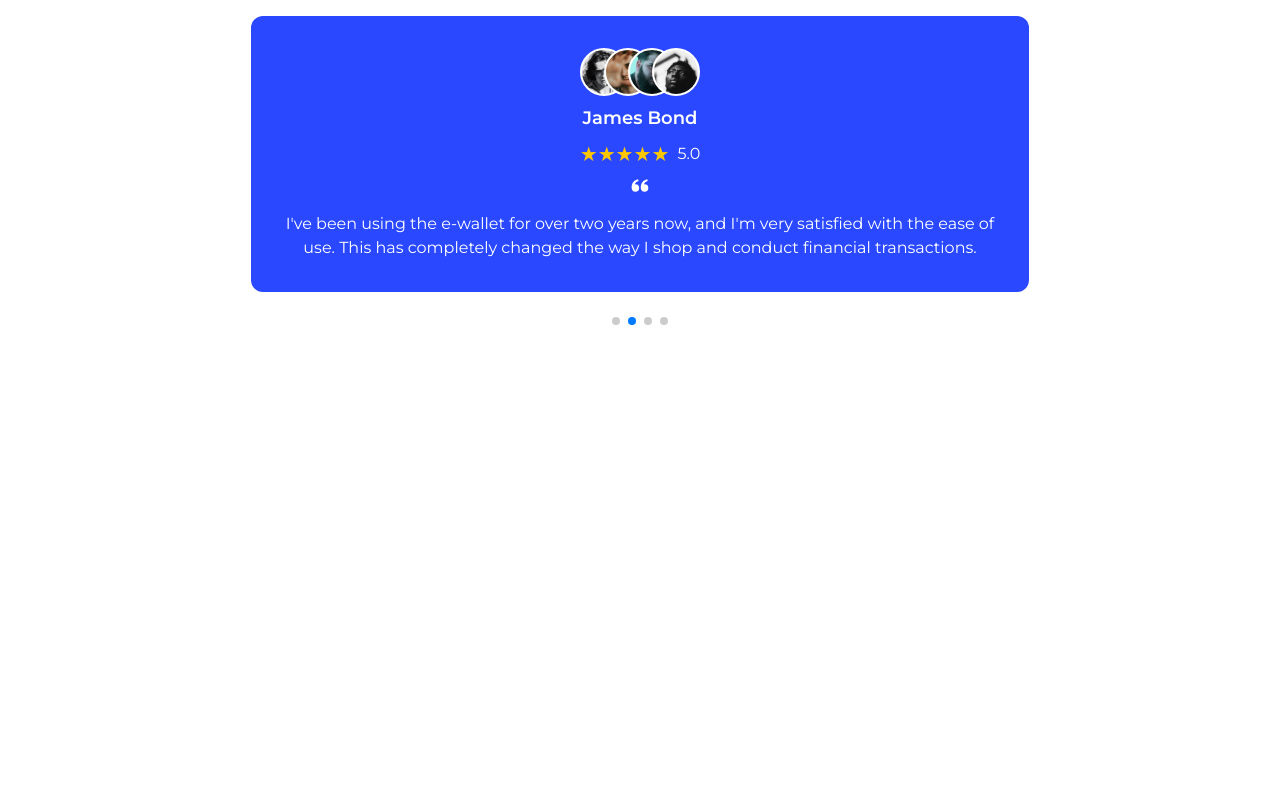
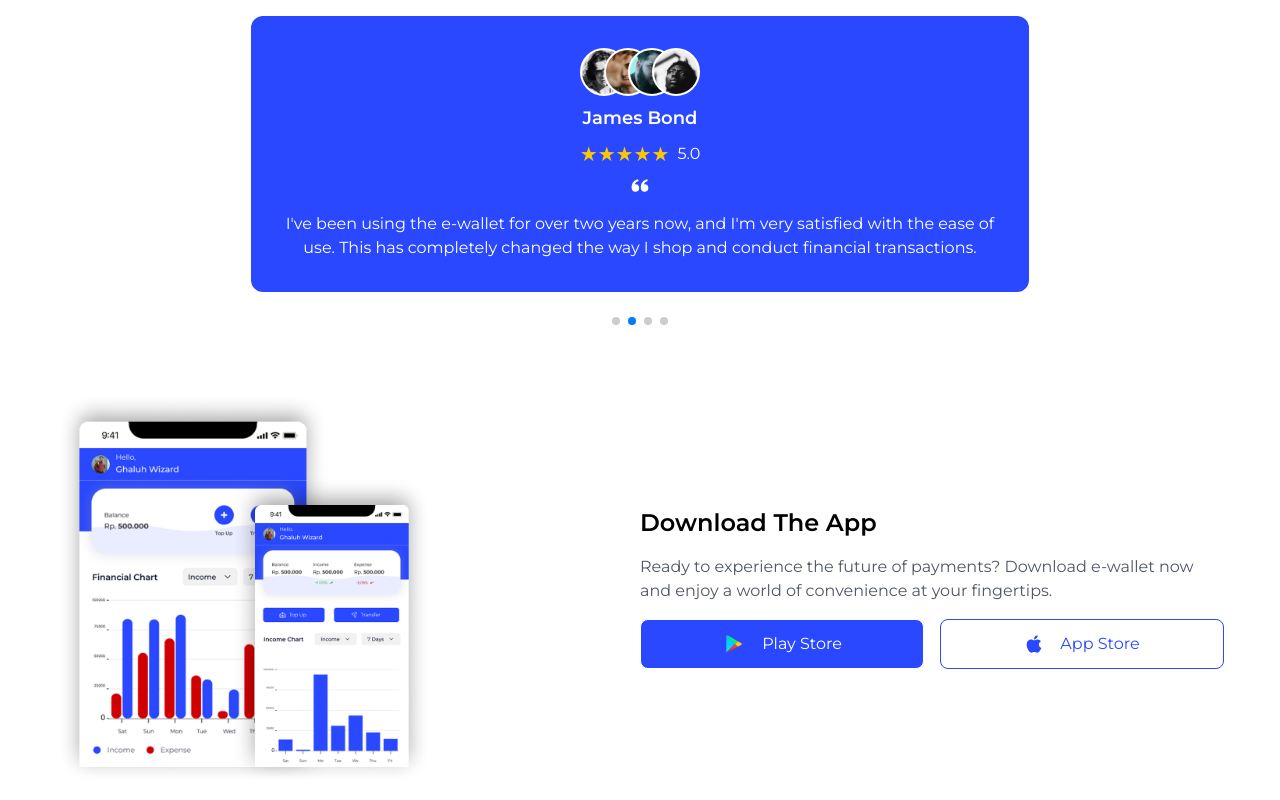
Before and after one commit to MGT06/e-wallet_frontend, a React (Vite) app: page /home in a window 1280 px wide. Shown: the part 1981-2781 px from the top of the page. Before the commit the page ends 2357 px from the top, so only its background shows below. Built offline with nearby package versions, Linux system fonts and the light colour scheme.

Commit message:
feat: add cta section

```diff
--- /dev/null
+++ b/src/components/Home/CTASection.jsx
@@ -0,0 +1,41 @@
+import { FaApple } from "react-icons/fa";
+import { Link } from "react-router";
+import ctaImage from "../../assets/cta-image.png";
+import playStore from "../../assets/gplay.svg";
+
+const CTASection = () => {
+  return (
+    <section className="container">
+      <div className="flex flex-col-reverse lg:flex-row items-center justify-between">
+        <img className="w-94 mt-16 lg:mt-0" src={ctaImage} alt="cta_image" />
+        <div className="grid gap-8 lg:gap-4 lg:w-6/12">
+          <h2 className="text-4xl lg:text-2xl font-semibold">
+            Download The App
+          </h2>
+          <p className="text-dark-gray">
+            Ready to experience the future of payments? Download e-wallet now
+            and enjoy a world of convenience at your fingertips.
+          </p>
+          <div className="flex items-center justify-between gap-4">
+            <Link
+              to="#"
+              className="flex items-center justify-center gap-4 py-3 px-4 border bg-primary text-white border-white rounded-lg w-full text-center hover:opacity-90 hover:shadow-lg"
+            >
+              <img src={playStore} alt="playstore_logo" />
+              <p>Play Store</p>
+            </Link>
+            <Link
+              to="#"
+              className="flex items-center justify-center gap-4 py-3 px-4 border text-primary border-primary rounded-lg w-full text-center hover:opacity-90 hover:shadow-lg"
+            >
+              <FaApple className="text-xl" />
+              App Store
+            </Link>
+          </div>
+        </div>
+      </div>
+    </section>
+  );
+};
+
+export default CTASection;
--- a/src/components/Navbar.jsx
+++ b/src/components/Navbar.jsx
@@ -12,7 +12,7 @@ const Navbar = () => {
   };
 
   return (
-    <header className="bg-primary border-b border-white/20 sticky top-0 left-0 right-0">
+    <header className="bg-primary border-b border-white/20 sticky top-0 left-0 right-0 z-50">
       <div className="container flex items-center justify-between">
         <h1>
           <Link to="/">
--- a/src/pages/HomePage.jsx
+++ b/src/pages/HomePage.jsx
@@ -1,3 +1,4 @@
+import CTASection from "../components/Home/CTASection";
 import FeaturesSection from "../components/Home/FeaturesSection";
 import HeroSection from "../components/Home/HeroSection";
 import ServicesSection from "../components/Home/ServicesSection";
@@ -12,6 +13,7 @@ const HomePage = () => {
       <WelcomeSection />
       <FeaturesSection />
       <TestimoniesSection />
+      <CTASection />
     </>
   );
 };
```
Also changed, not shown: src/assets/cta-image.png (added).
